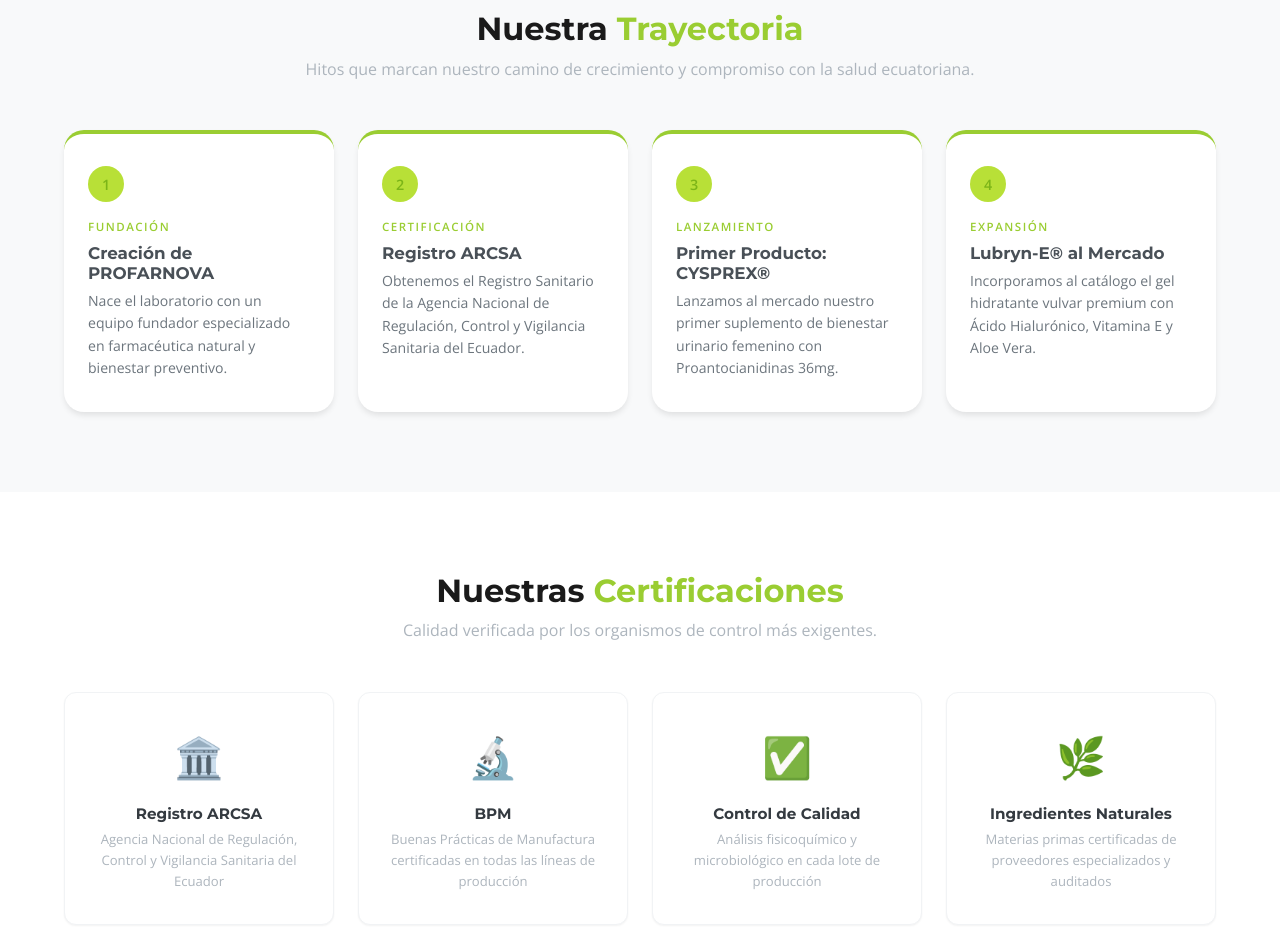
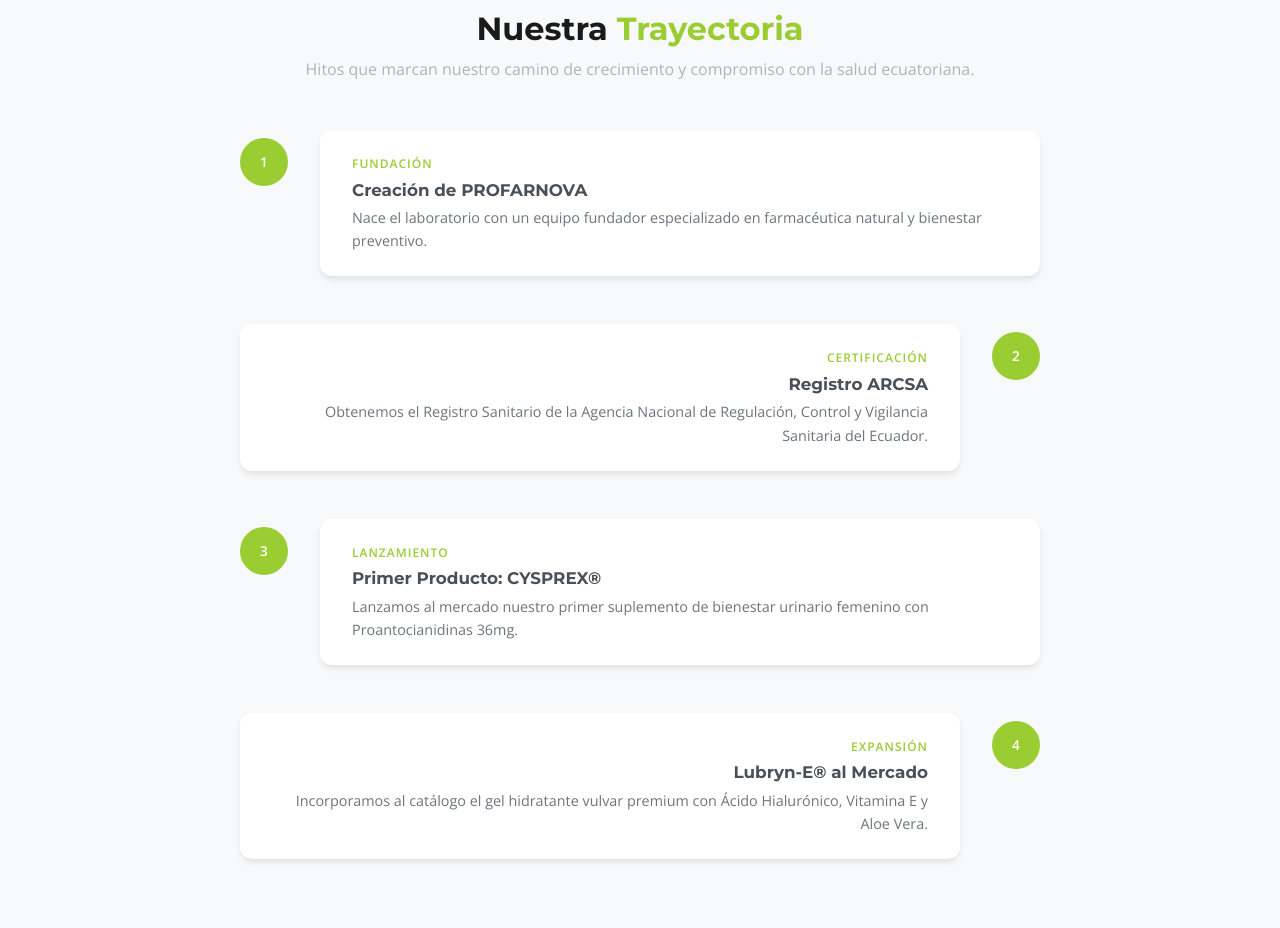
Before and after one commit to J03l-code/profarnova, a plain HTML site: page nosotros.html in a window 1280 px wide. Shown: the part 2700-3628 px from the top of the page. Drawn offline with nearby package versions, Linux system fonts and the light colour scheme.

Commit message:
style: revert timeline to alternating zig-zag layout without the vertical line

```diff
--- a/nosotros.html
+++ b/nosotros.html
@@ -163,14 +163,16 @@
         .timeline-section h2 { text-align: center; font-size: 2rem; font-weight: 700; margin-bottom: 0.5rem; }
         .timeline-section h2 span { color: var(--color-primary); }
         .timeline-section > .container > p { text-align: center; color: var(--color-gray-500); margin-bottom: 3rem; }
-        .timeline { display: grid; grid-template-columns: repeat(4, 1fr); gap: 1.5rem; max-width: 1200px; margin: 0 auto; }
-        .timeline-item { background: white; padding: 2rem 1.5rem; border-radius: var(--radius-xl); box-shadow: var(--shadow-md); border-top: 4px solid var(--color-primary); transition: all 0.3s ease; display: flex; flex-direction: column; gap: 1rem; align-items: flex-start; }
-        .timeline-item:hover { transform: translateY(-5px); box-shadow: var(--shadow-lg); }
-        .timeline-dot { width: 36px; height: 36px; background: var(--color-primary-light); color: var(--color-primary-dark); border-radius: 50%; display: flex; align-items: center; justify-content: center; font-weight: 800; font-size: 0.9rem; }
-        .timeline-content { display: flex; flex-direction: column; gap: 0.4rem; }
-        .timeline-year { font-size: 0.72rem; font-weight: 700; color: var(--color-primary); letter-spacing: 1.5px; text-transform: uppercase; }
-        .timeline-content h4 { font-size: 1.05rem; font-weight: 700; color: var(--color-gray-900); }
-        .timeline-content p { font-size: 0.88rem; color: var(--color-gray-600); line-height: 1.6; }
+        .timeline { position: relative; max-width: 800px; margin: 0 auto; }
+        .timeline-item { display: flex; gap: 2rem; margin-bottom: 3rem; align-items: flex-start; }
+        .timeline-item:nth-child(even) { flex-direction: row-reverse; }
+        .timeline-item:nth-child(even) .timeline-content { text-align: right; }
+        .timeline-content { flex: 1; background: white; padding: 1.5rem 2rem; border-radius: var(--radius-lg); box-shadow: var(--shadow-md); transition: all 0.3s ease; }
+        .timeline-content:hover { transform: translateY(-3px); box-shadow: var(--shadow-lg); }
+        .timeline-dot { width: 48px; height: 48px; flex-shrink: 0; background: var(--color-primary); border-radius: 50%; display: flex; align-items: center; justify-content: center; color: white; font-weight: 700; font-size: 0.85rem; z-index: 1; margin-top: 0.5rem; }
+        .timeline-year { font-size: 0.75rem; font-weight: 700; color: var(--color-primary); letter-spacing: 1px; text-transform: uppercase; margin-bottom: 0.4rem; }
+        .timeline-content h4 { font-size: 1.05rem; font-weight: 700; margin-bottom: 0.4rem; color: var(--color-gray-900); }
+        .timeline-content p { font-size: 0.9rem; color: var(--color-gray-600); line-height: 1.6; }
 
         /* Certifications */
         .certs-section { padding: 5rem 0; }
@@ -191,17 +193,15 @@
         .btn-white-outline { display: inline-flex; align-items: center; gap: 0.5rem; border: 2px solid white; color: white; font-weight: 600; padding: 0.9rem 2rem; border-radius: var(--radius-md); text-decoration: none; transition: all 0.25s ease; }
         .btn-white-outline:hover { background: white; color: var(--color-primary-dark); }
 
-        @media (max-width: 992px) {
-            .timeline { grid-template-columns: repeat(2, 1fr); }
-        }
         @media (max-width: 768px) {
             .about-full .about-content { grid-template-columns: 1fr; gap: 2rem; }
             .about-full .about-content.reverse { direction: ltr; }
             .mv-grid { grid-template-columns: 1fr; }
             .certs-grid { grid-template-columns: repeat(2, 1fr); }
+            .timeline-item, .timeline-item:nth-child(even) { flex-direction: row; }
+            .timeline-item:nth-child(even) .timeline-content { text-align: left; }
         }
         @media (max-width: 576px) {
-            .timeline { grid-template-columns: 1fr; }
             .certs-grid { grid-template-columns: 1fr; }
         }
     </style>
```
